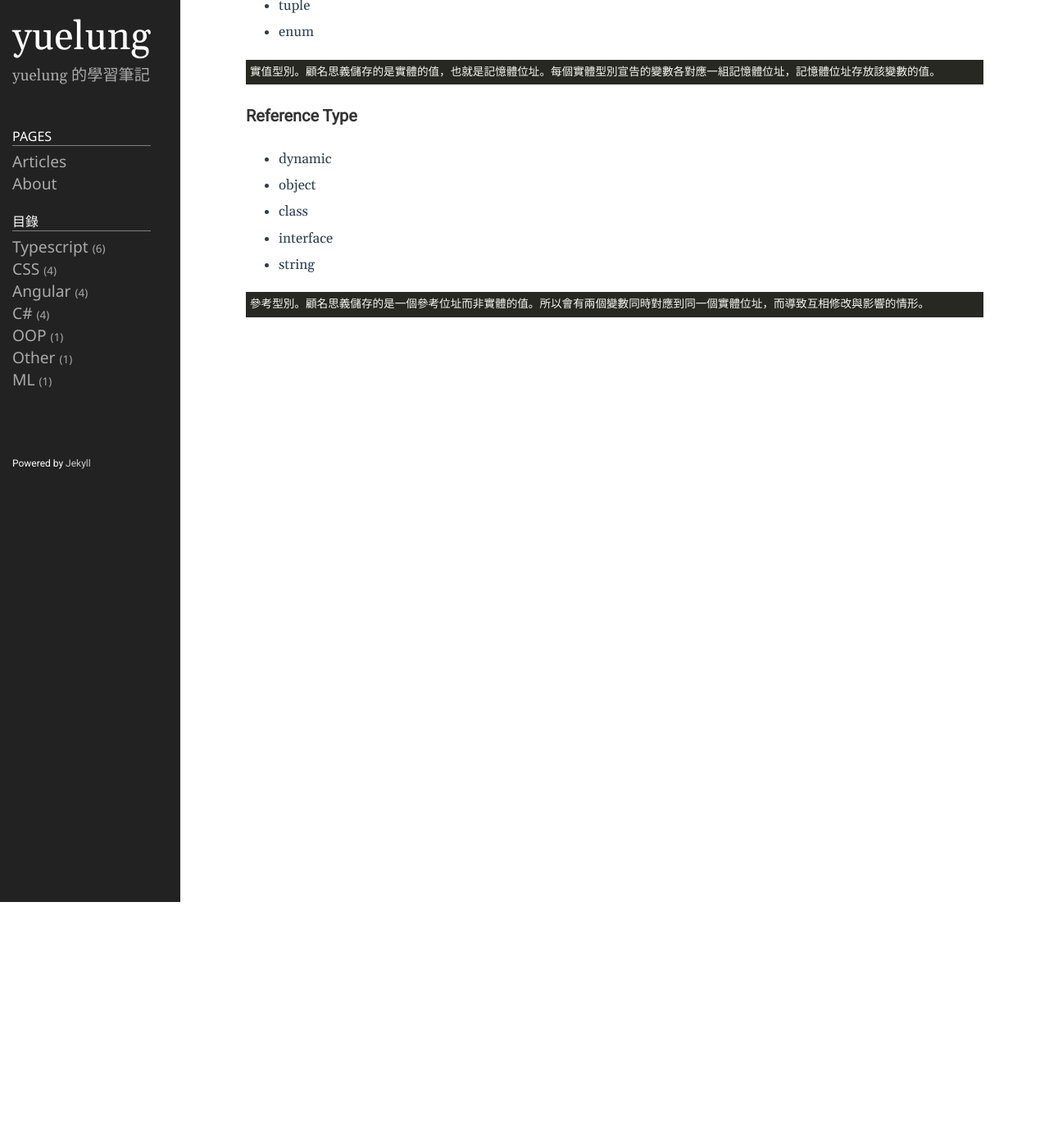
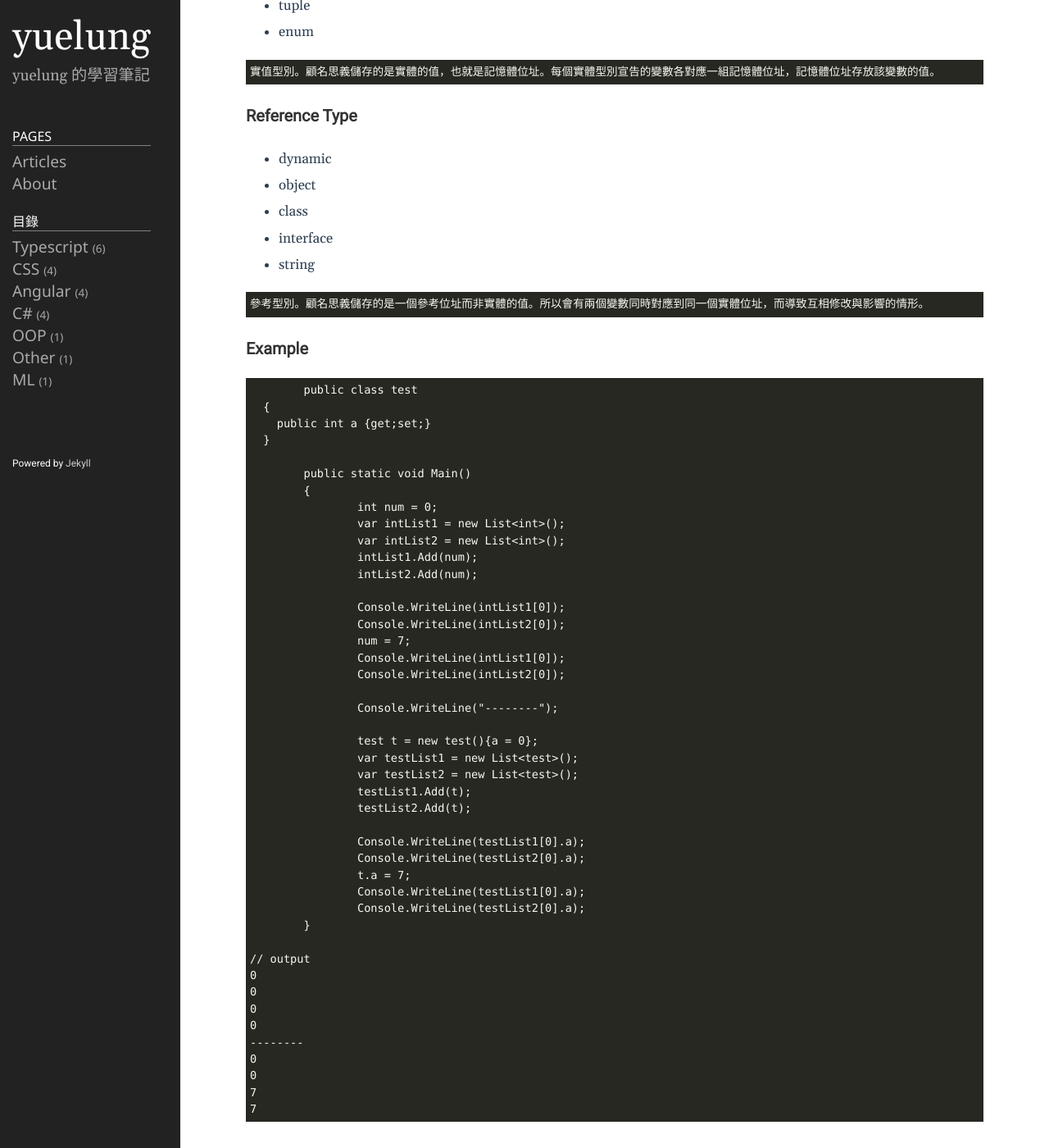
Before and after one commit to YueLung/yuelung.github.io, a Jekyll site: the page built from _posts/c#/2023-09-07-004.markdown, in a window 1280 px wide and 1400 px high, scrolled down 300 px. Shown: the whole window at 82% size. Built offline with Jekyll 4.4.1, drawn with Linux system fonts in a browser that asks for light colours.

Commit message:
modify c#-004

````diff
--- a/_posts/c#/2023-09-07-004.markdown
+++ b/_posts/c#/2023-09-07-004.markdown
@@ -26,3 +26,52 @@ category: C#
 ```
 參考型別。顧名思義儲存的是一個參考位址而非實體的值。所以會有兩個變數同時對應到同一個實體位址，而導致互相修改與影響的情形。
 ```
+
+### Example
+
+```
+	public class test
+  {
+    public int a {get;set;}
+  }
+
+	public static void Main()
+	{
+		int num = 0;
+		var intList1 = new List<int>();
+		var intList2 = new List<int>();
+		intList1.Add(num);
+		intList2.Add(num);
+
+		Console.WriteLine(intList1[0]);
+		Console.WriteLine(intList2[0]);
+		num = 7;
+		Console.WriteLine(intList1[0]);
+		Console.WriteLine(intList2[0]);
+
+		Console.WriteLine("--------");
+
+		test t = new test(){a = 0};
+		var testList1 = new List<test>();
+		var testList2 = new List<test>();
+		testList1.Add(t);
+		testList2.Add(t);
+
+		Console.WriteLine(testList1[0].a);
+		Console.WriteLine(testList2[0].a);
+		t.a = 7;
+		Console.WriteLine(testList1[0].a);
+		Console.WriteLine(testList2[0].a);
+	}
+
+// output
+0
+0
+0
+0
+--------
+0
+0
+7
+7
+```
````
